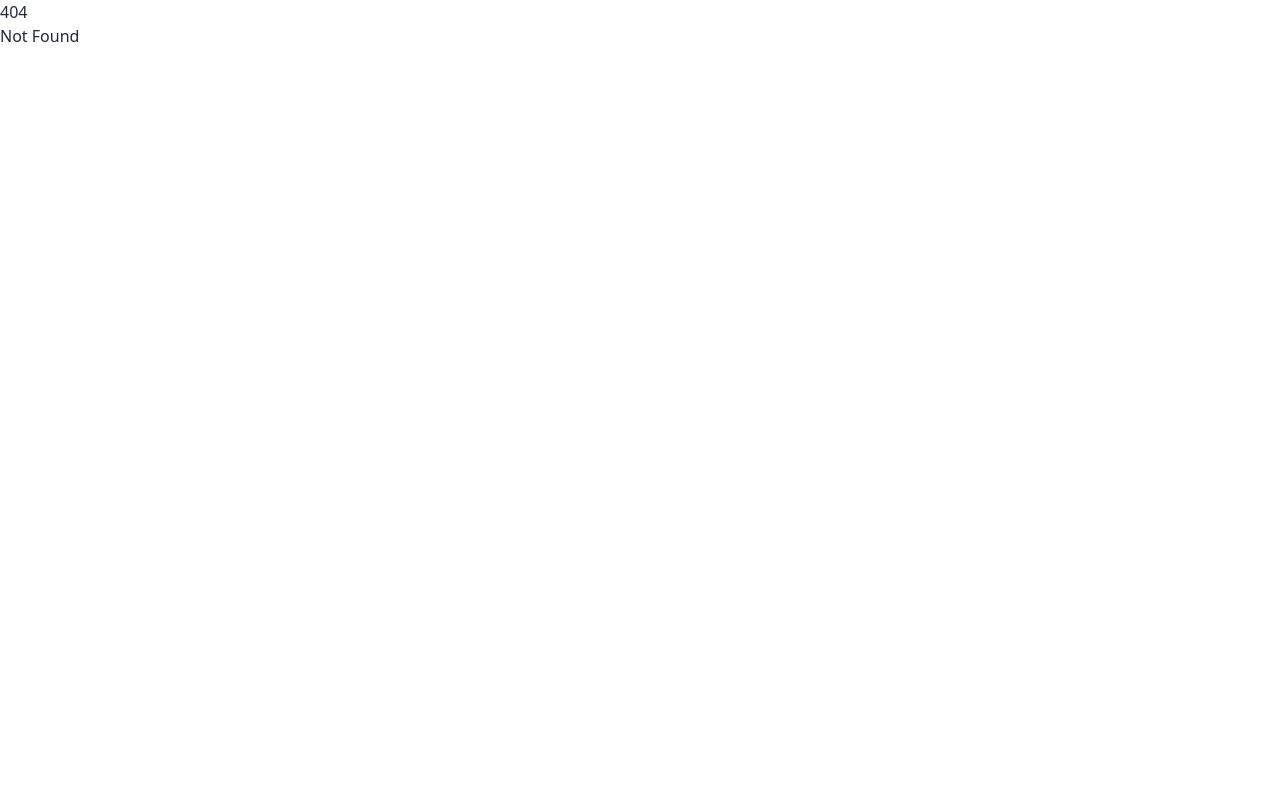
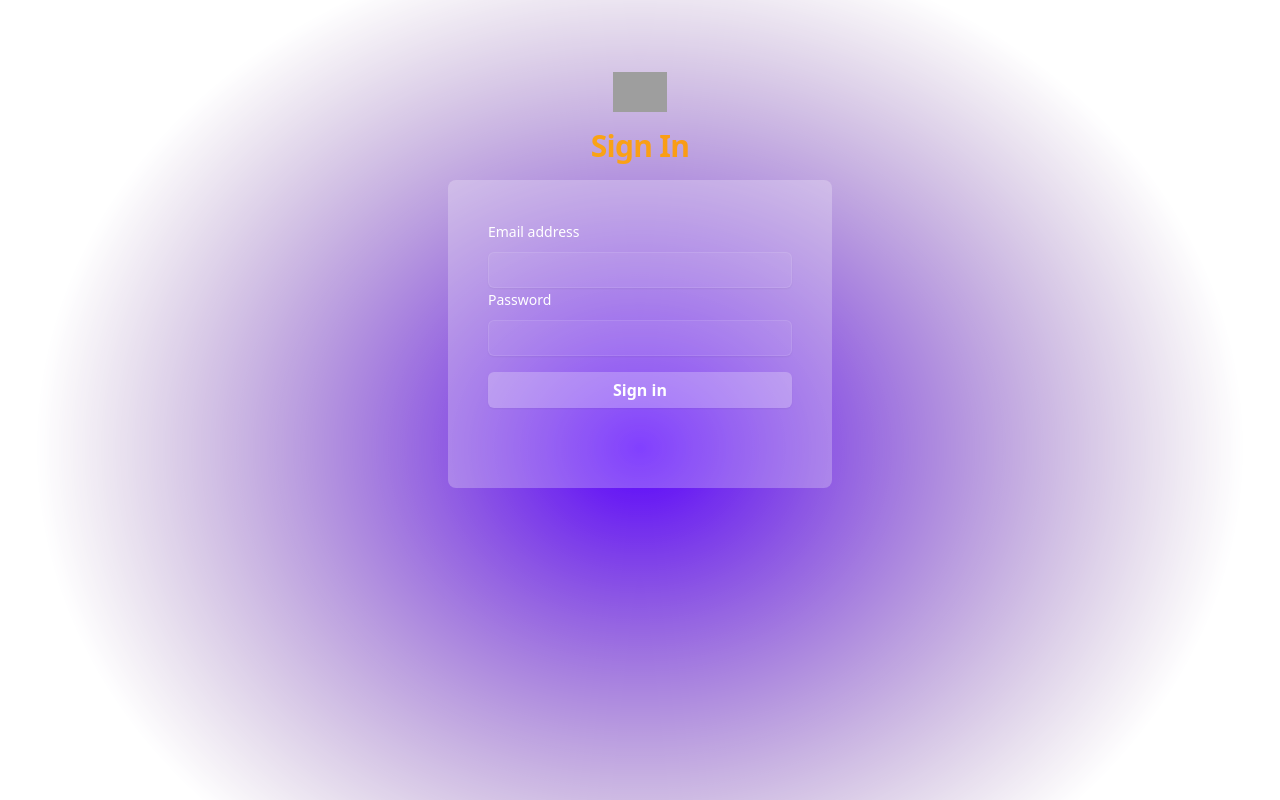
Before and after one commit to PartyBusHQ/sveltekit-starter, a SvelteKit app: page /login in a window 1280 px wide. Before the commit this address had no page. Built offline with nearby package versions, Linux system fonts and the light colour scheme; grey boxes are pictures that could not be loaded.

Commit message:
Improve route folder structure and added auth pages

```diff
--- /dev/null
+++ b/src/routes/(front)/(auth)/login/+page.svelte
@@ -0,0 +1,61 @@
+<script lang="ts">
+  import { goto } from '$app/navigation';
+  import { onMount } from 'svelte';
+  import { fly} from 'svelte/transition';
+
+  let ready: boolean = false;
+  let email: string = '';
+  let password: string = '';
+  let errorMessage: HTMLParagraphElement;
+
+  onMount(() => ready = true);
+
+  async function signIn(): Promise<void>{
+  };
+
+</script>
+
+{#if ready}
+  <div class="relative mt-6">
+    <svg viewBox="0 0 1208 1024" class="fixed -top-16 left-1/2 -z-10 h-[64rem] -translate-x-1/2 [mask-image:radial-gradient(closest-side,white,transparent)]">
+      <ellipse cx="604" cy="512" fill="url(#6d1bd035-0dd1-437e-93fa-59d316231eb0)" rx="604" ry="512" />
+      <defs>
+        <radialGradient id="6d1bd035-0dd1-437e-93fa-59d316231eb0">
+          <stop stop-color="#5800FF" />
+          <stop offset="1" stop-color="#66347F" />
+        </radialGradient>
+      </defs>
+    </svg>
+  </div>
+  <div class="flex min-h-full flex-col justify-center px-6 py-12 lg:px-8">
+    <div class="sm:mx-auto sm:w-full sm:max-w-sm">
+      <a href="/">
+        <img in:fly={{y: 100, delay: 400, duration: 1000}} class="mx-auto h-10 w-auto" src="/logo.png" alt="Your Company">
+      </a>
+    </div>
+    <h1 in:fly={{y: 100, delay: 500, duration: 1500}} class="mt-4 text-4xl font-bold tracking-tight sm:text-3xl bg-gradient-to-r from-yellow-400 to-orange-500 text-transparent bg-clip-text text-center">Sign In</h1>
+    <div in:fly={{y: 100, delay: 600, duration: 2000}} class="mt-4 sm:mx-auto sm:w-full sm:max-w-sm bg-white bg-opacity-25 p-10 rounded-lg">
+        <div>
+          <label for="email" class="block text-sm font-medium leading-6 text-white">Email address</label>
+          <div class="mt-2">
+            <input bind:value={email} id="email" name="email" type="email" autocomplete="email" required class="block w-full px-2 rounded-md border-0 bg-white/5 py-1.5 text-white shadow-sm ring-1 ring-inset ring-white/10 focus:ring-2 focus:ring-inset focus:ring-indigo-500 sm:text-sm sm:leading-6">
+          </div>
+        </div>
+        <div>
+          <div class="flex items-center justify-between">
+            <label for="password" class="block text-sm font-medium leading-6 text-white">Password</label>
+            <div class="text-sm">
+            </div>
+          </div>
+          <div class="mt-2">
+            <input bind:value={password} id="password" name="password" type="password" autocomplete="current-password" required class="block bg-white/5 w-full px-2 rounded-md border- py-1.5 text-white shadow-sm ring-1 ring-inset ring-white/10 focus:ring-2 focus:ring-inset focus:ring-indigo-500 sm:text-sm sm:leading-6">
+          </div>
+        </div>
+
+        <div class="mt-4">
+          <button on:click={signIn} type="submit" class="flex w-full justify-center rounded-md bg-white bg-opacity-25 px-3 py-1.5 text-md font-semibold leading-6 text-white shadow-sm hover:bg-indigo-400 focus-visible:outline focus-visible:outline-2 focus-visible:outline-offset-2 focus-visible:outline-indigo-500">Sign in</button>
+        </div>
+       <p bind:this={errorMessage} class="mt-10 text-center text-sm text-red-400 italic"></p>
+    </div>
+  </div>
+{/if}
```
Also changed, not shown: src/routes/(front)/(auth)/register/+page.svelte (added), src/routes/(front)/+page.svelte (renamed from src/routes/+page.svelte).
